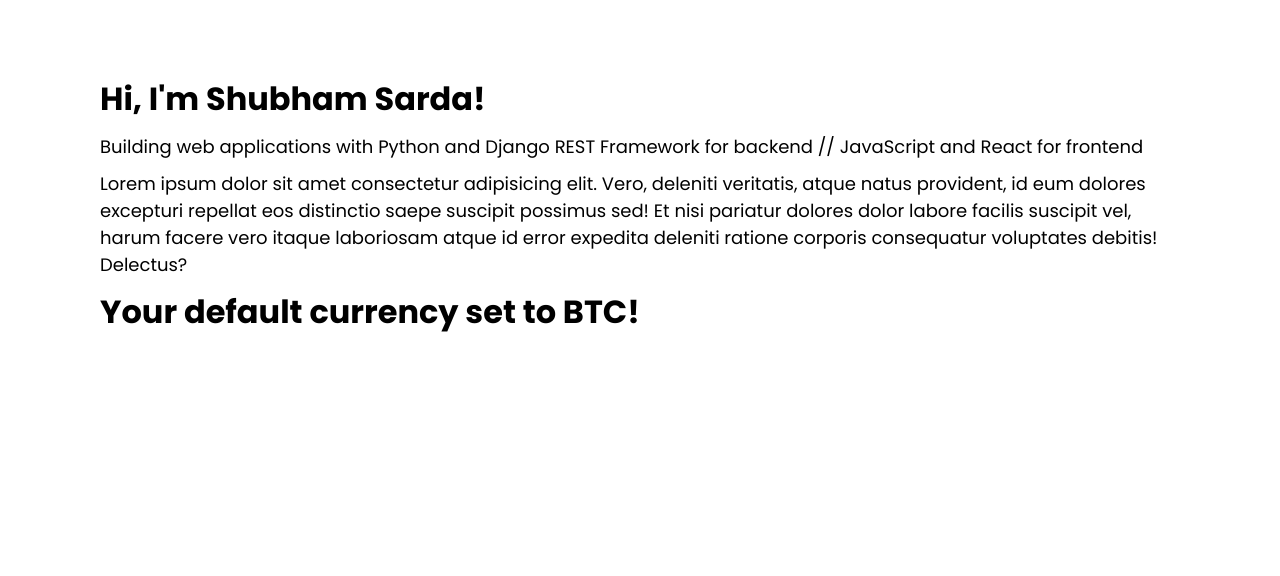
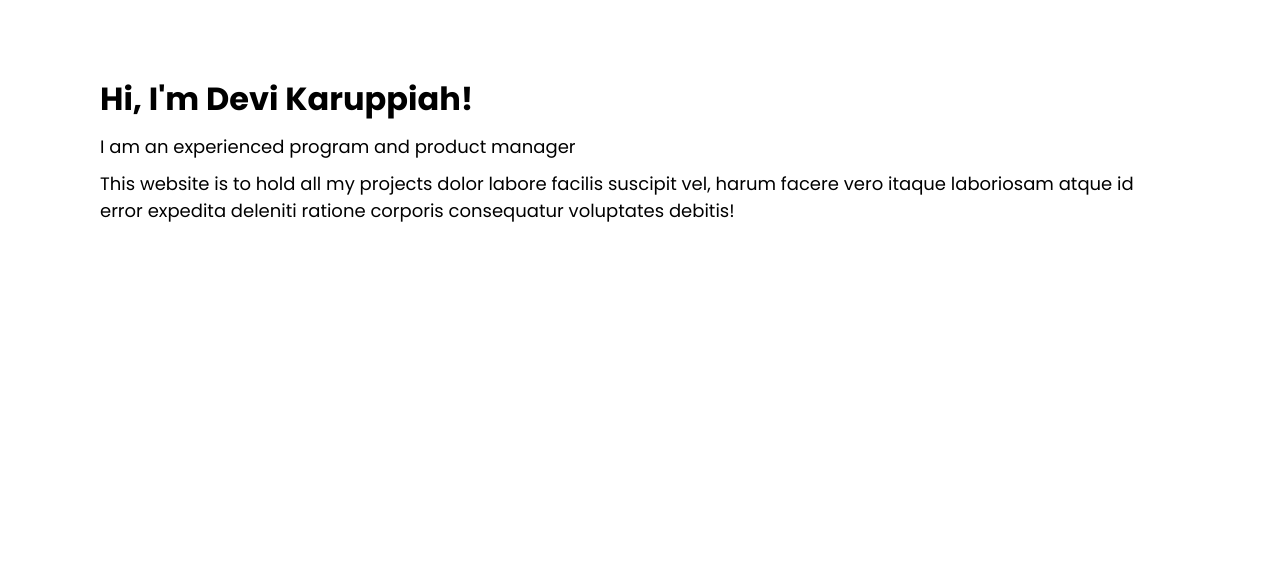
Before and after one commit to lulu3202/pro1, a Flask app: page / in a window 1280 px wide. Shown: the part 74-650 px from the top of the page. Run offline with Flask 3, Linux system fonts and the light colour scheme.

Commit message:
started editing my info and added another project number 3 called codeblock2

```diff
--- a/templates/contact.html
+++ b/templates/contact.html
@@ -6,5 +6,5 @@
     <h1>Let's Talk!</h1>
     <p>Lorem ipsum dolor sit amet consectetur adipisicing elit. Obcaecati, illum atque! Illum architecto, Obcaecati, illum atque! Illum architecto, odit possimus quibusdam reiciendis accusantium sed corporis?</p>
     <p>Lorem ipsum dolor sit amet consectetur adipisicing elit. Animi, deleniti.</p>
-    <p>Write to me at <strong>shubham@example.com</strong></p>
+    <p>Write to me at <strong>priyamadurai2022@gmail.com</strong></p>
 {% endblock %}
--- a/templates/index.html
+++ b/templates/index.html
@@ -3,19 +3,9 @@
 {% block title %}Home{% endblock %}
 
 {% block content %}
-    <h1>Hi, I'm Shubham Sarda!</h1>
-    <p>Building web applications with Python and Django REST Framework for backend // JavaScript and React for frontend</p>
-    <p>Lorem ipsum dolor sit amet consectetur adipisicing elit. Vero, deleniti veritatis, atque natus provident, id eum dolores excepturi repellat eos distinctio saepe suscipit possimus sed! Et nisi pariatur dolores dolor labore facilis suscipit vel, harum facere vero itaque laboriosam atque id error expedita deleniti ratione corporis consequatur voluptates debitis! Delectus?</p>
+    <h1>Hi, I'm Devi Karuppiah!</h1>
+    <p>I am an experienced program and product manager</p>
+    <p>This website is to hold all my projects  dolor labore facilis suscipit vel, harum facere vero itaque laboriosam atque id error expedita deleniti ratione corporis consequatur voluptates debitis! </p>
 
-    {% if country == "india" %}
-        <h1>Currency is INR</h1>
-    {% elif country == "usa" %}
-        <h1>Currency is USD</h1>
-    {% else %}
-        <h1>Your default currency set to BTC!</h1>
-    {% endif %}
 
-    {% if source %}
-        <h1>Thanks for visting through {{ source }}</h1>
-    {% endif %}
 {% endblock %}
--- a/templates/portfolio.html
+++ b/templates/portfolio.html
@@ -6,7 +6,7 @@
 
     <section>
         <h1>Portfolio</h1>
-        <p>Lorem ipsum dolor sit amet, consectetur adipisicing elit. Quae quidem beatae soluta ea incidunt. Quidem odit sequi enim similique, quisquam maiores, suscipit consequatur voluptatum in perspiciatis, mollitia fugit? Incidunt aliquam nihil esse consequuntur perspiciatis inventore corporis, iure numquam labore placeat minus? Minima laudantium doloremque et ipsa fugiat nesciunt mollitia dolorum!</p>
+        <p>Things that I read . Quae quidem beatae soluta ea incidunt. Quidem odit sequi enim similique, quisquam maiores, suscipit consequatur voluptatum in perspiciatis, mollitia fugit? Incidunt aliquam nihil esse consequuntur perspiciatis inventore corporis, iure numquam labore placeat minus? Minima laudantium doloremque et ipsa fugiat nesciunt mollitia dolorum!</p>
     </section>
 
     <section class="projects">
--- a/views.py
+++ b/views.py
@@ -1,18 +1,19 @@
+"""This code imports necessary modules from Flask, including Blueprint, render_template, request, jsonify, redirect, and url_for. It then creates a Blueprint named "main", which is a way to organize routes and views in Flask."""
+
 from flask import Blueprint, render_template, request, jsonify, redirect, url_for
 
 main = Blueprint("main", __name__)
 
+
 @main.route("/")
 def home():
-    country = request.args.get("country")
-    source = request.args.get("source")
-    return render_template("index.html", country=country, source=source)
+    return render_template("index.html")
 
 @main.route("/about")
 def about():
     context = {
-        "name": "Shubham",
-        "description": "Lorem ipsum dolor sit amet consectetur adipisicing elit. Veritatis quisquam provident consectetur expedita quaerat odit sit voluptates laborum debitis est laboriosam corrupti ratione, aperiam, sed odio cumque quas dolor esse pariatur voluptatem, placeat eum vitae. Eum maxime et, amet itaque aliquam incidunt qui magnam id officia voluptate sequi quidem ut. Lorem ipsum dolor sit amet consectetur adipisicing elit. Veritatis quisquam provident consectetur expedita quaerat odit sit voluptates laborum debitis est laboriosam corrupti ratione, aperiam, sed odio cumque quas dolor esse pariatur voluptatem, placeat eum vitae. Eum maxime et, amet itaque aliquam incidunt qui magnam id officia voluptate sequi quidem ut!",
+        "name": "Devi",
+        "description": "Adpative. Energetic.  Verstile Product Program Manager. itae. Eum maxime et, amet itaque aliquam incidunt qui magnam id officia voluptate sequi quidem ut. Lorem ipsum dolor sit amet consectetur adipisicing elit. Veritatis quisquam provident consectetur expedita quaerat odit sit voluptates laborum debitis est laboriosam corrupti ratione, aperiam, sed odio cumque quas dolor esse pariatur voluptatem, placeat eum vitae. Eum maxime et, amet itaque aliquam incidunt qui magnam id officia voluptate sequi quidem ut!",
     }
     return render_template("about.html", context=context)
 
@@ -29,12 +30,13 @@ def portfolio():
     projects_list = [
         {'name': 'Taskmate', 'description': 'This is the first project.', 'endpoint': 'taskmate'},
         {'name': 'Codebook', 'description': 'This is the second project.', 'endpoint': 'codebook'},
+        {'name': 'Codebook1', 'description': 'This is the third project.', 'endpoint': 'codebook1'}
     ]
     return render_template("portfolio.html", projects=projects_list)
 
 @main.route("/portfolio/<project>")
 def project(project):
-    projects_lst = ["taskmate", "codebook"]
+    projects_lst = ["taskmate", "codebook", "codebook1"]
     if project in projects_lst:
         return render_template(f"portfolio/{project}.html")
     else:
@@ -52,7 +54,13 @@ def portfolio_json():
             "langauge": "javascript",
             "framework": "react",
             "status": "learning"
+        },
+        "codebook1": {
+            "langauge": "javascript",
+            "framework": "react",
+            "status": "learning"
         }
+
     }
     return jsonify(projects)
 
```
Also changed, not shown: templates/portfolio/codebook1.html (added, +9 -0 lines).
